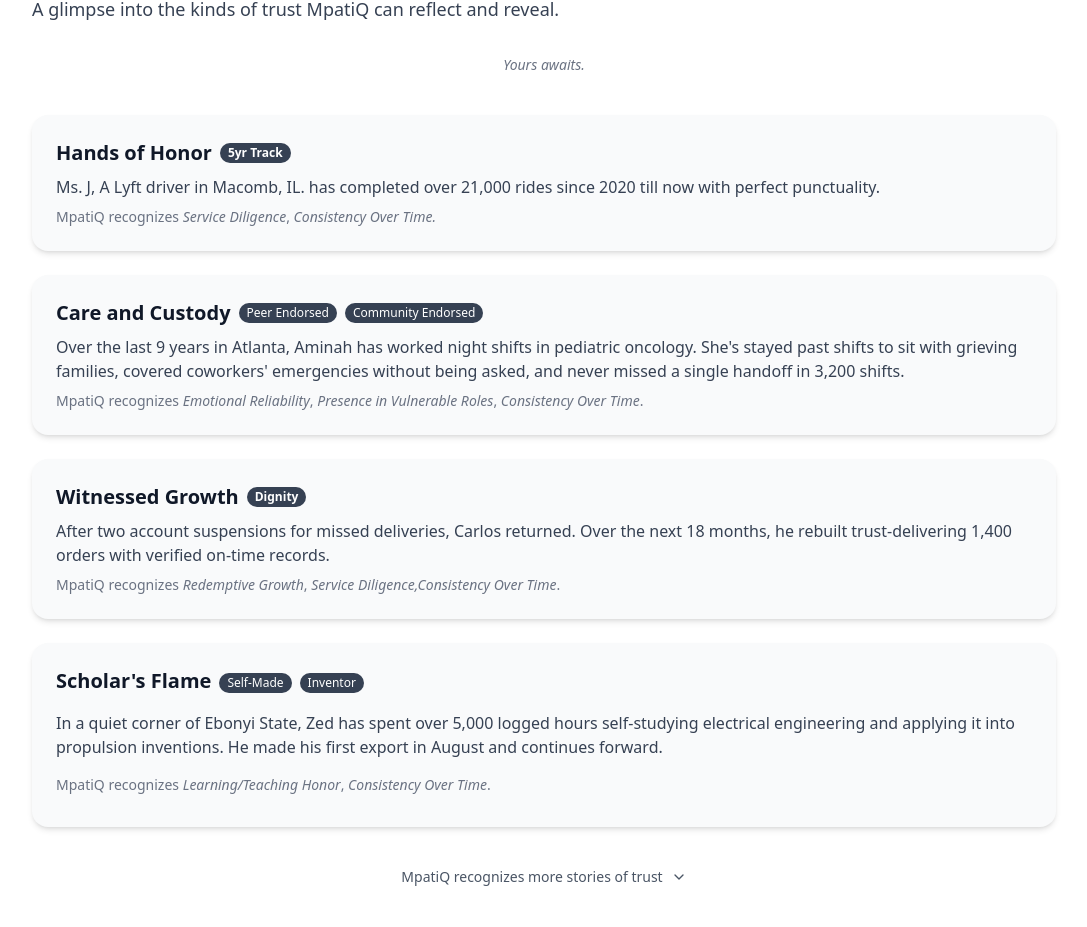
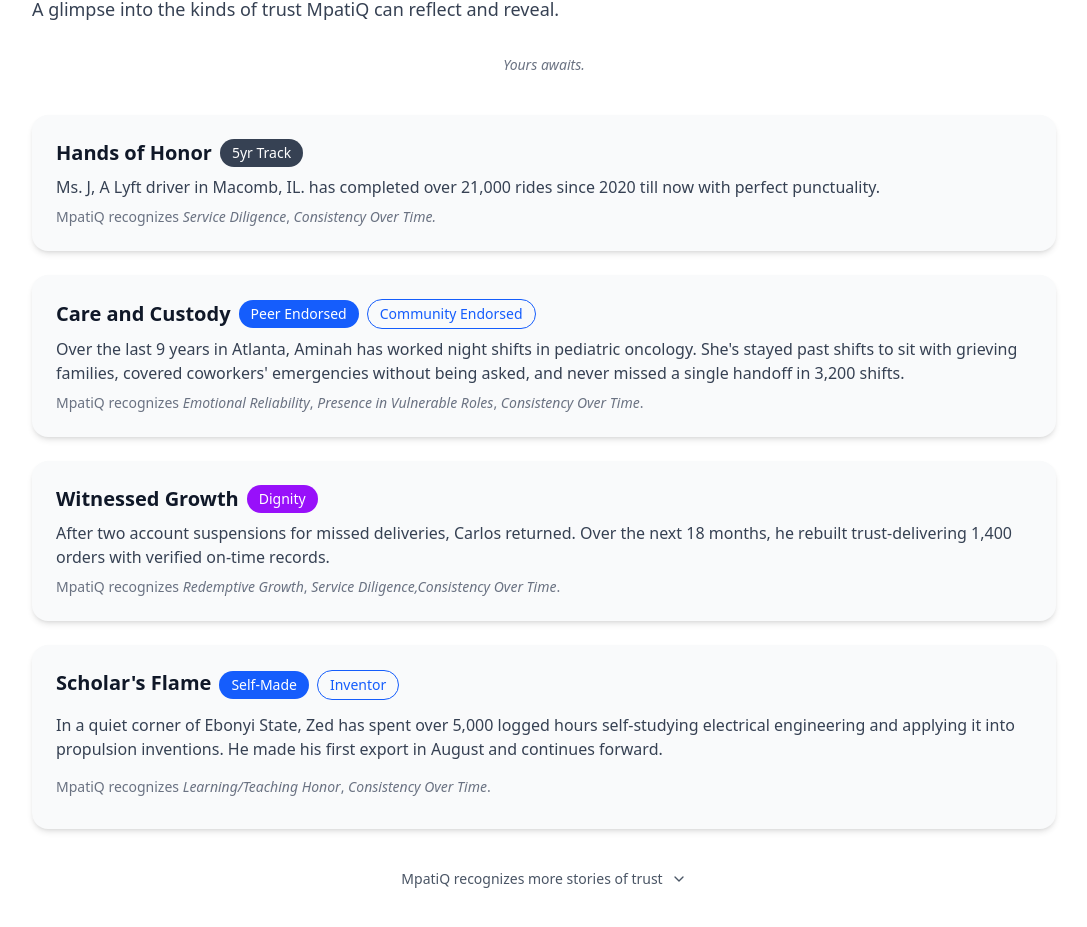
Before and after one commit to UruBuilds/MpatiQ, a React (Vite) app: page / in a window 1280 px wide. Shown: the part 958-1885 px from the top of the page, without its empty margins (96-1183 px from the left). Built offline with nearby package versions, Linux system fonts and the light colour scheme.

Commit message:
feat: implement Badge system across Trust Passports

```diff
--- /dev/null
+++ b/src/components/Badge.jsx
@@ -0,0 +1,13 @@
+import React from 'react';
+import { badgeColors } from '../styles/badgeColors';
+
+// We designed our token map to allow our component here assign and map colors automatically.
+
+export default function Badge({ category, variant = 'primary', children }) {
+  const classes = badgeColors[category]?.[variant] || '';
+  return (
+    <span className={`px-3 py-1 text-sm rounded-full font-medium ${classes}`}>
+      {children}
+    </span>
+  );
+}
--- a/src/components/trustCards/BuildersLedgerCard.jsx
+++ b/src/components/trustCards/BuildersLedgerCard.jsx
@@ -1,3 +1,6 @@
+// Importing the Badge component that has the universal Badge mapping
+
+import Badge from "../Badge";
 export default function BuildersLedgerCard() {
     return (
       <div className="bg-gray-50 rounded-2xl shadow-md p-6 mb-6">
@@ -5,13 +8,15 @@
           <h3 className="text-xl font-semibold text-gray-900 mb-2">
             Builder's Ledger
           </h3>
-          <span className="text-xs text-white bg-blue-700 px-2 py-0.5 rounded-full -translate-y-0.5">
+          {/* Badge 1 Component */}
+          <Badge category= "structural" variant="primary" >
             Builder
-          </span>
-          {/* Span2~ Badge 2 */}
-          <span className="text-xs text-white bg-gray-800 px-2 py-0.5 rounded-full -translate-y-0.5">
+          </Badge>
+
+          {/* Badge Component~ Steward */}
+          <Badge category= "structural" variant="secondary">
             Steward
-          </span>
+          </Badge>
         </div>
         <p className="text-gray-700 text-base mb-2">
           A Ghanaian founder based in Kumasi has created a tool that helps rural
--- a/src/components/trustCards/CareAndCustodyCard.jsx
+++ b/src/components/trustCards/CareAndCustodyCard.jsx
@@ -1,5 +1,10 @@
 // Care and Custody Card
 // Aminah
+
+// Importing the Badge component that has the universal Badge mapping
+
+import Badge from "../Badge";
+
 export default function CareAndCustodyCard() {
   return (
     <div className="bg-gray-50 rounded-2xl shadow-md p-6 mb-6">
@@ -7,13 +12,14 @@
         <h3 className="text-xl font-semibold text-gray-900">
           Care and Custody
         </h3>
-        {/* Tags */}
-        <span className="text-xs text-white bg-gray-700 px-2 py-0.5 rounded-full">
+        {/* Badge Component; category= time */}
+        <Badge category="structural" variant="primary">
           Peer Endorsed
-        </span>
-        <span className="text-xs text-white bg-gray-700 px-2 py-0.5 rounded-full">
+        </Badge>
+
+        <Badge category="structural" variant="secondary">
           Community Endorsed
-        </span>
+        </Badge>
       </div>
 
       <p className="text-gray-700 text-base mb-2">
--- a/src/components/trustCards/CreativeStewardCard.jsx
+++ b/src/components/trustCards/CreativeStewardCard.jsx
@@ -1,4 +1,8 @@
 // Creative Steward
+
+// Importing the Badge component that has the universal Badge mapping
+
+import Badge from '../Badge';
 
 export default function CreativeStewardCard() {
   return (
@@ -7,13 +11,19 @@
         <h3 className="text-xl font-semibold text-gray-900 mb-2">
           Creative Steward
         </h3>
-        <span className="text-xs text-white bg-indigo-600 px-2 py-0.5 rounded-full -translate-y-0.5">
-          Collective-led
-        </span>
-        {/* Span2~ Badge 2 */}
-        <span className="text-xs text-white bg-gray-800 px-2 py-0.5 rounded-full -translate-y-0.5">
+
+        {/* Badge Component = Structural */}
+
+        <Badge category="structural" variant="primary">
+          Collective-Led
+        </Badge>
+
+        {/* Badge Component 2 = Structural */}
+
+        <Badge category="structural" variant="secondary">
           Community
-        </span>
+        </Badge>
+
       </div>
       <p className="text-gray-700 text-base mb-2">
         In East London, a creative collective has over the years become a
--- a/src/components/trustCards/HandsOfHonorCard.jsx
+++ b/src/components/trustCards/HandsOfHonorCard.jsx
@@ -1,15 +1,19 @@
 // src/components/trust/HandsOfHonorCard.jsx
+
+// Importing the Badge component that has the universal Badge mapping
+
+import Badge from '../Badge';
 
 export default function HandsOfHonorCard() {
   return (
     <div className="bg-gray-50 rounded-2xl shadow-md p-6 mb-6">
       <h3 className="text-xl font-semibold text-gray-900 mb-2 flex items-center gap-2">
         Hands of Honor
-        {/* Adding in a span class to show verified metatags */}
-        <span className="text-xs text-white bg-gray-700 px-2 py-0.5 rounded-full">
+        {/* Badge Component: category ~ time */}
+        <Badge category="time" variant="primary">
           {' '}
           5yr Track{' '}
-        </span>
+        </Badge>
       </h3>
 
       {/*  */}
--- a/src/components/trustCards/MentorsPathCard.jsx
+++ b/src/components/trustCards/MentorsPathCard.jsx
@@ -1,6 +1,10 @@
 
 
 // Mentor's Path component card
+
+// Importing the Badge component that has the universal Badge mapping
+import Badge from '../Badge';
+
 export default function MentorsPathCard (){
     return (
       <div className="bg-gray-50 rounded-2xl shadow-md p-6 mb-6">
@@ -8,13 +12,20 @@
           <h3 className="text-xl font-semibold text-gray-900 mb-2">
             Mentor's Path
           </h3>
-          <span className="text-xs text-white bg-red-700 px-2 py-0.5 rounded-full -translate-y-0.5">
+
+          {/* Badge Component = emotive */}
+
+          <Badge category="emotive" variant="primary">
             Legacy
-          </span>
-          {/* Span2~ Badge 2 */}
-          <span className="text-xs text-white bg-gray-800 px-2 py-0.5 rounded-full -translate-y-0.5">
+          </Badge>
+
+          {/* Badge Component 2 = structural */}
+
+          <Badge category="structural" variant="secondary">
             Community
-          </span>
+          </Badge>
+
+
         </div>
         <p className="text-gray-700 text-base mb-2">
           In the Crenshaw area of South LA, a clothing store rooted in legacy
--- a/src/components/trustCards/ScholarsFlameCard.jsx
+++ b/src/components/trustCards/ScholarsFlameCard.jsx
@@ -1,4 +1,8 @@
 // Scholar's Flame Card
+
+// Importing the Badge component that has the universal Badge mapping
+
+import Badge from '../Badge';
 
 export default function ScholarsFlameCard() {
   return (
@@ -8,12 +12,16 @@
         <h3 className=" text-xl text-gray-900 font-semibold mb-2">
           Scholar's Flame{' '}
         </h3>
-        <span className="text-xs text-white bg-gray-700 px-2 py-0.5 rounded-full -translate-y-[1px]">
-          Self-Made
-        </span>
-        <span className="text-xs text-white bg-gray-700 px-2 py-0.5 rounded-full -translate-y-[1px]">
-          Inventor
-        </span>
+
+        {/* Badge Component = Structural */}
+
+        <Badge category="structural" variant='primary'>Self-Made</Badge>
+
+        {/* Badge Component 2 = Structural */}
+
+        <Badge category="structural" variant='secondary'>Inventor</Badge>
+
+
         <p className="text-gray-700 text-base mb-2">
           In a quiet corner of Ebonyi State, Zed has spent over 5,000 logged
           hours self-studying electrical engineering and applying it into
--- a/src/components/trustCards/SoulAnchorCard.jsx
+++ b/src/components/trustCards/SoulAnchorCard.jsx
@@ -1,4 +1,7 @@
 // Soul Anchor Card
+
+// Importing the Badge component that has the universal Badge mapping
+import Badge from '../Badge';
 
 export default function SoulAnchorCard() {
   return (
@@ -6,12 +9,17 @@
       <div className="flex flex-wrap items-center gap-2 mb-2">
         <h3 className="text-xl font-semibold text-gray-900">Soul Anchor</h3>
         {/* Tags */}
-        <span className=" text-xs rounded-full bg-purple-700 py-0.5 px-2 text-white">
-          Devotion
-        </span>
-        <span className=" text-xs rounded-full bg-gray-800 py-0.5 px-2 text-white">
+        {/* Badge Component 1 ~ Emotive  */}
+        <Badge category="emotive" variant="primary">
+           Devotion
+        </Badge>
+
+
+        {/* Badge Component 2 ~ Emotive */}
+
+        <Badge category="emotive" variant="secondary">
           Grief Transformed
-        </span>
+        </Badge>
       </div>
       {/* Core P tag for Soul Anchor */}
       <p className="text-gray-700 text-base mb-2">
--- a/src/components/trustCards/WitnessedGrowthCard.jsx
+++ b/src/components/trustCards/WitnessedGrowthCard.jsx
@@ -1,13 +1,19 @@
 // Witnessed Growth Card
+
+// Importing the Badge component that has the universal Badge mapping
+
+import Badge from '../Badge';
 
 export default function WitnessedGrowthCard(){
     return (
       <div className="bg-gray-50 rounded-2xl p-6 mb-6 shadow-md">
         <h3 className=" text-xl font-semibold mb-2 text-gray-900 flex items-center gap-2">
           Witnessed Growth
-          <span className="text-xs px-2 bg-gray-700 text-white py-0.5 rounded-full">
+          {/* Badge: Emotive */}
+          <Badge category="emotive" variant="primary">
+
             Dignity
-          </span>
+          </Badge>
         </h3>
         <p className="mb-2 text-base text-gray-700">
           After two account suspensions for missed deliveries, Carlos returned.
--- /dev/null
+++ b/src/styles/badgeColors.js
@@ -0,0 +1,24 @@
+// src/styles/badgeColors.js
+
+// This file defines the badge color system for MpatiQ
+// Categories: Structural, Emotive, Time
+
+export const badgeColors = {
+    // structural
+  structural: {
+    primary: 'bg-blue-600 text-white',
+    secondary: 'border border-blue-600 text-blue-600 bg-transparent',
+  },
+  // emotive
+  emotive: {
+    primary: 'bg-purple-600 text-white',
+    secondary: 'border border-purple-600 text-purple-600 bg-transparent',
+  },
+//   time
+time:{
+    primary: 'bg-gray-700 text-white',
+    secondary: 'border border-gray-700 text-gray-700 bg-transparent'
+}
+};
+
+// with this my design tokens are now complete. they will serve as our singular bible and source of truth for badge colors.
```
